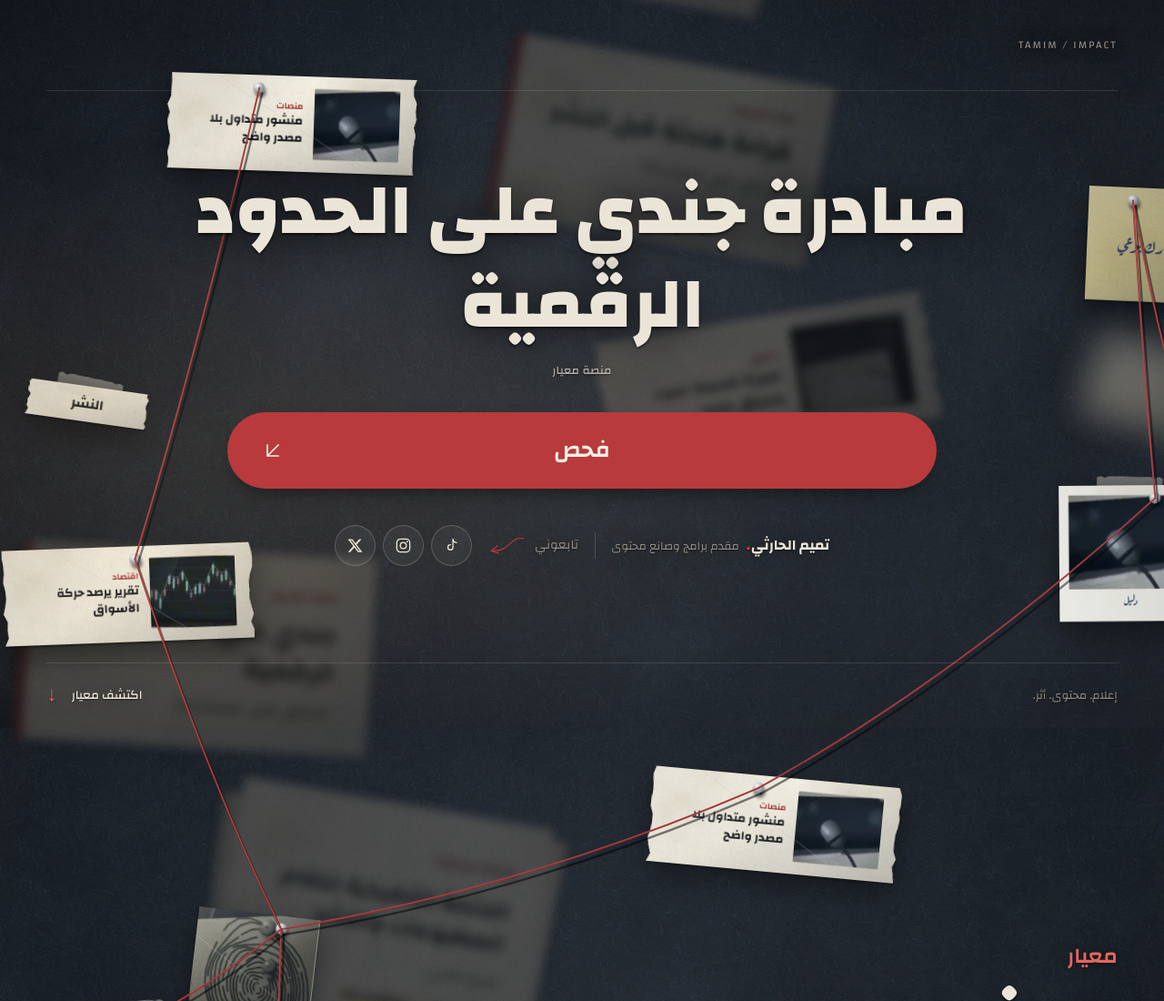
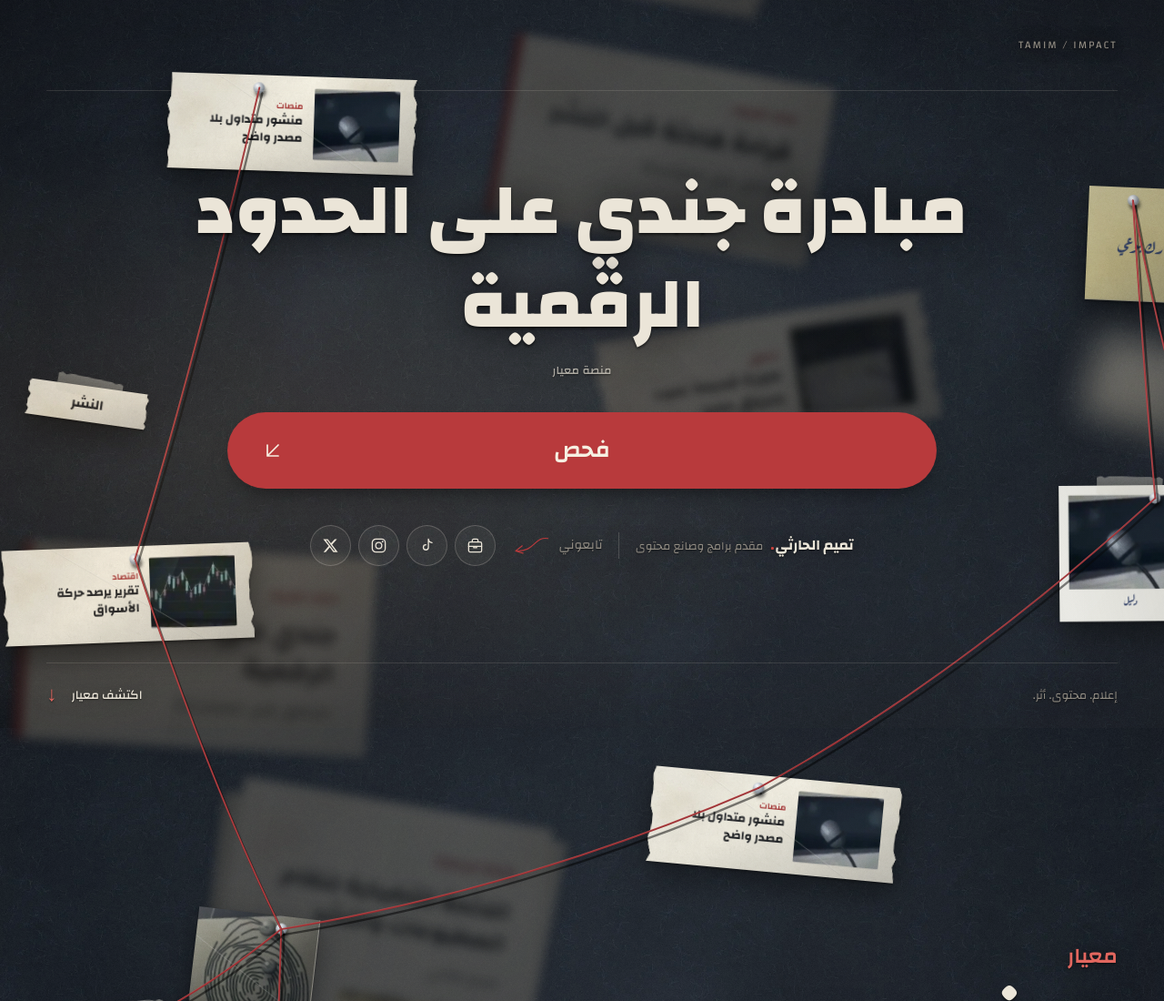
Before and after one commit to tamimbuteful1-prog/meyar, a plain HTML site: page index.html in a window 1280 px wide. Shown: the top 1100 px of the page at 91% size. Drawn offline with Linux system fonts and the light colour scheme; no server answers.

Commit message:
Show portfolio link in the homepage introduction

```diff
--- a/index.html
+++ b/index.html
@@ -38,6 +38,7 @@
               <li><a href="https://x.com/tamimimpact" target="_blank" rel="noopener noreferrer" aria-label="تميم على X"><svg viewBox="0 0 24 24" aria-hidden="true"><path class="fill" d="M17.8 3h3.1l-6.8 7.7 8 10.3h-6.3l-4.9-6.4L5.3 21H2.2l7.3-8.3L1.8 3h6.4l4.4 5.8L17.8 3Zm-1.1 16.2h1.7L7.4 4.7H5.6l11.1 14.5Z"/></svg></a></li>
               <li><a href="https://www.instagram.com/tamimimpact/" target="_blank" rel="noopener noreferrer" aria-label="تميم على Instagram"><svg viewBox="0 0 24 24" aria-hidden="true"><rect x="3" y="3" width="18" height="18" rx="5"/><circle cx="12" cy="12" r="4.2"/><circle fill="currentColor" stroke="none" cx="17.4" cy="6.6" r="1.1"/></svg></a></li>
               <li><a href="https://www.tiktok.com/@tamimimpact" target="_blank" rel="noopener noreferrer" aria-label="تميم على TikTok"><svg viewBox="0 0 24 24" aria-hidden="true"><path d="M14 3v11.5a3.5 3.5 0 1 1-3.5-3.5M14 3c.4 2.9 2.3 4.7 5 5"/></svg></a></li>
+              <li><a href="https://tamimbuteful1-prog.github.io/tamim-portfolio/" target="_blank" rel="noopener noreferrer" title="تميم الحارثي | Tamim Al-Harthi" aria-label="بورتفوليو تميم الحارثي"><svg viewBox="0 0 24 24" aria-hidden="true"><rect x="3" y="7" width="18" height="14" rx="2"/><path d="M8 7V5a2 2 0 0 1 2-2h4a2 2 0 0 1 2 2v2M3 13h18m-11 0v2h4v-2"/></svg></a></li>
             </ul>
           </div>
         </div>
```
